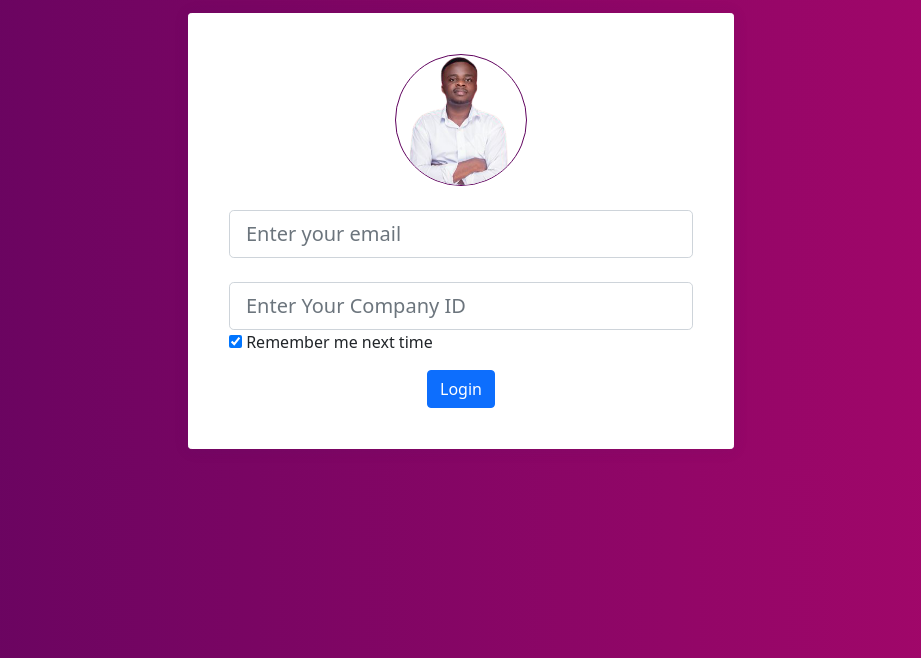
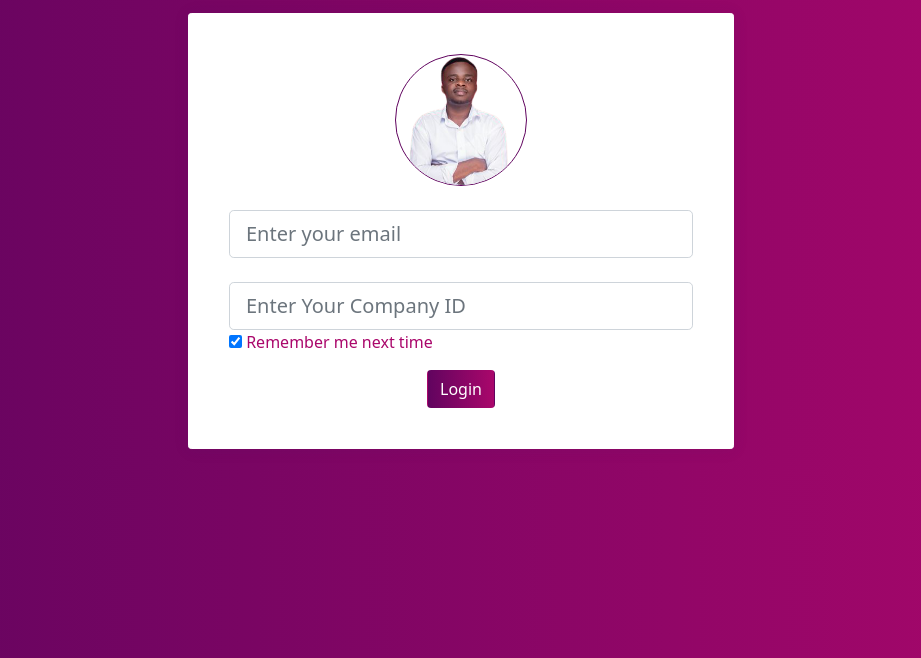
Before and after one commit to Clifftech123/school_manegemnet, a plain HTML site: page Index.html in a window 1280 px wide. Shown: the part 142-800 px from the top of the page, without its empty margins (179-1100 px from the left). Drawn offline with nearby package versions, Linux system fonts and the light colour scheme.

Commit message:
I work on the submite button

```diff
--- a/CSS/Style.css
+++ b/CSS/Style.css
@@ -49,3 +49,20 @@ body{
 .rounded-circle{
   border: 1px solid #61045f;
 }
+
+
+.Remenber_me_text{
+  color:#aa076b;
+}
+
+
+.btn{
+  background: #aa076b; /* fallback for old browsers */
+  background: -webkit-linear-gradient(
+    to right,
+    #61045f,
+    #aa076b
+  ); /* Chrome 10-25, Safari 5.1-6 */
+  background: linear-gradient(to right, #61045f, #aa076b);
+  color: #ffffff;
+}
--- a/Index.html
+++ b/Index.html
@@ -65,11 +65,11 @@
                     <div class="custom-control custom-checkbox align-items-center">
                       <input type="checkbox" class="custom-control-input" value="remember-me" name="remember-me"
                         checked="" re>
-                      <label class="custom-control-label text-small">Remember me next time</label>
+                      <label class="custom-control-label text-small"> <span class = "Remenber_me_text">Remember me next time</span> </label>
                     </div>
                   </div>
                   <div class="text-center mt-3">
-                    <button type="submit"    type="button" class="btn btn-primary">Login</button>
+                    <button type="submit"    type="button" class="btn ">Login</button>
                     <!-- <button type="submit" class="btn btn-lg btn-primary">Sign in</button> -->
                   </div>
                 </form>
```
